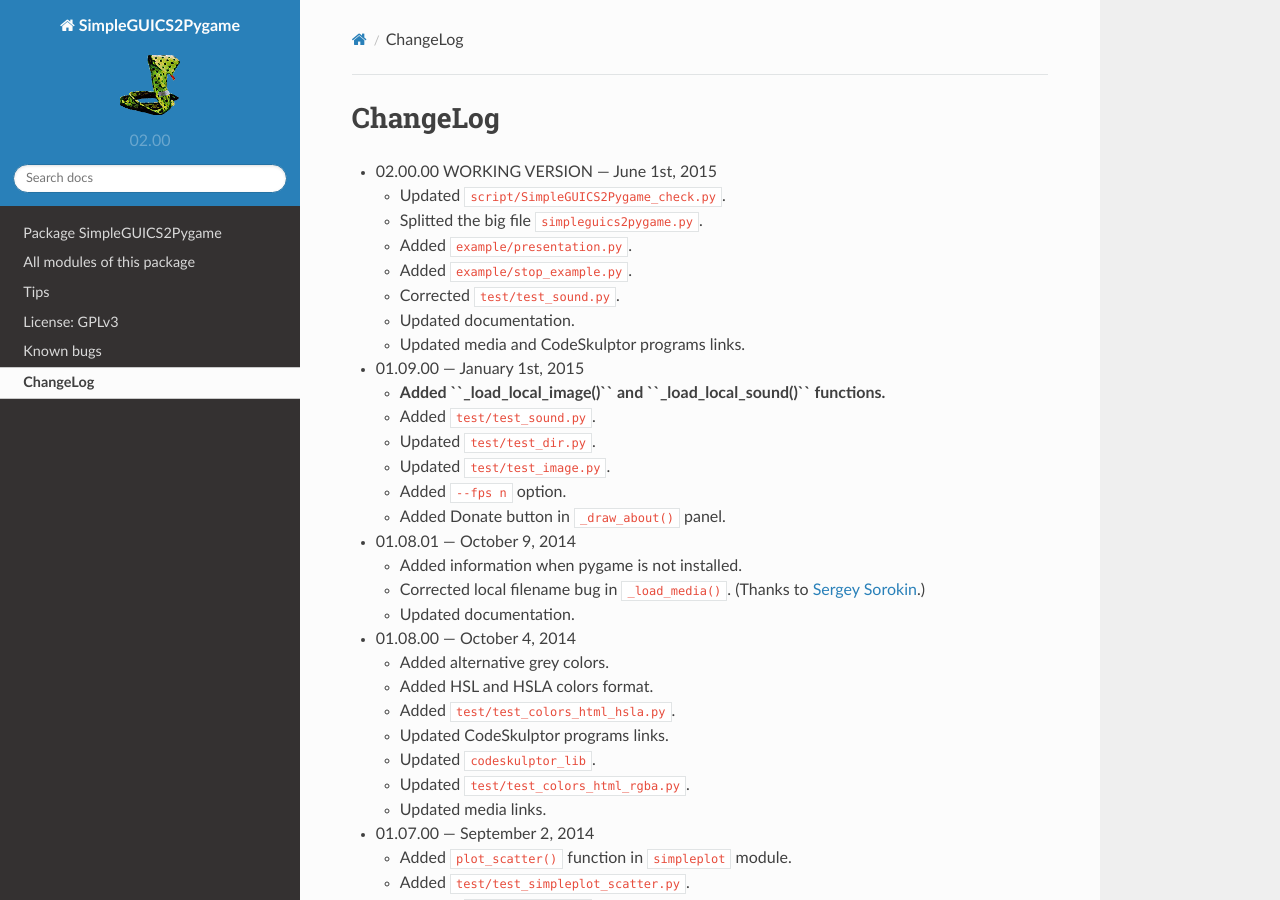
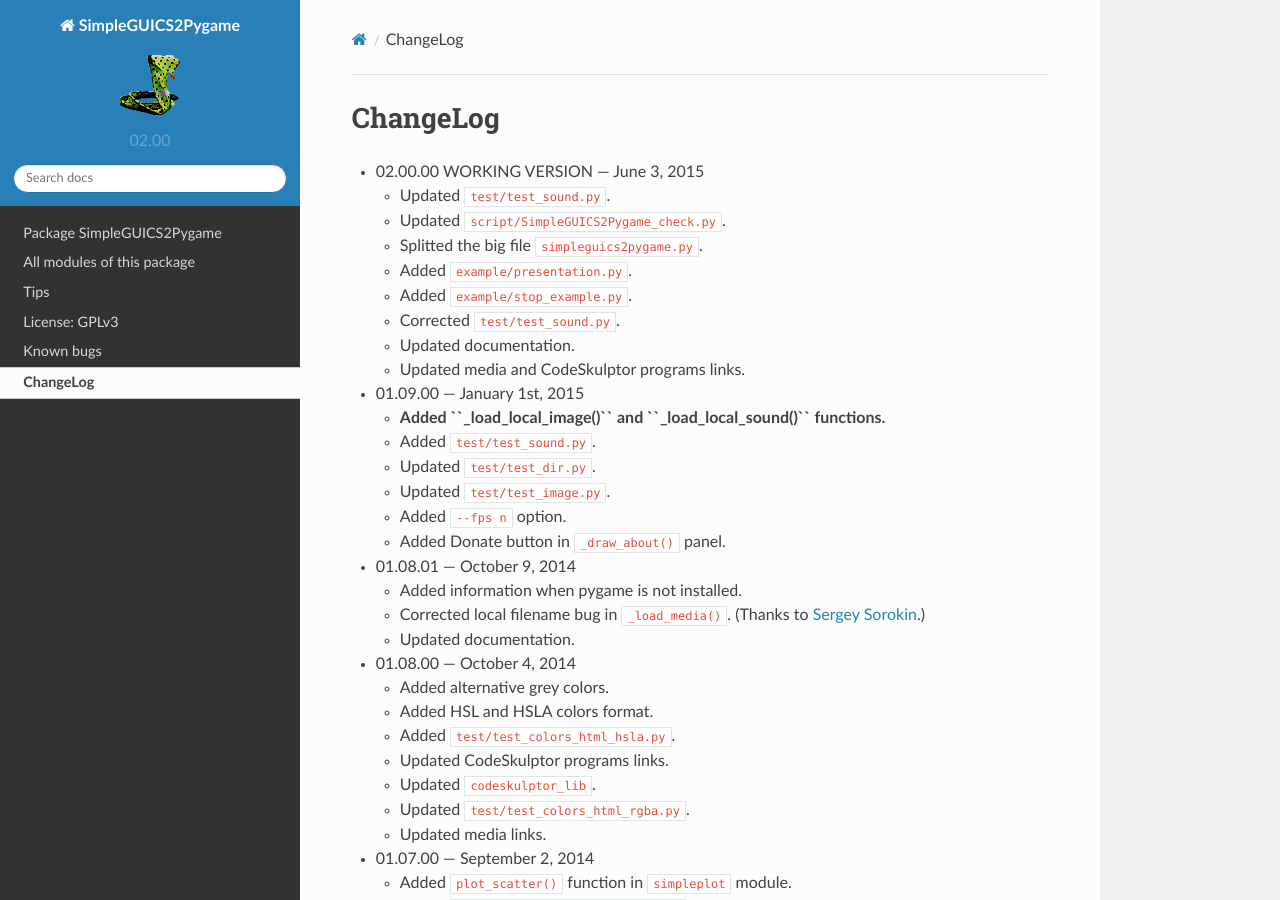
Before and after one commit to rhul-compsoc/SimpleGUICS2Pygame, a Sphinx documentation site: the page built from Sphinx/ChangeLog.rst, in a window 1280 px wide and 900 px high. Built offline with Sphinx 7.4.7 and the Read the Docs theme 2.0.0, drawn with Linux system fonts in a browser that asks for light colours.

Commit message:
Updated test/test_sound.py.

```diff
--- a/README.rst
+++ b/README.rst
@@ -176,7 +176,9 @@
 
 Changes
 =======
-* 02.00.00 WORKING VERSION --- June 1st, 2015
+* 02.00.00 WORKING VERSION --- June 3, 2015
+
+  - Updated ``test/test_sound.py``.
 
   - Updated ``script/SimpleGUICS2Pygame_check.py``.
 
--- a/Sphinx/ChangeLog.rst
+++ b/Sphinx/ChangeLog.rst
@@ -1,6 +1,8 @@
 ChangeLog
 =========
-* 02.00.00 WORKING VERSION --- June 1st, 2015
+* 02.00.00 WORKING VERSION --- June 3, 2015
+
+  - Updated ``test/test_sound.py``.
 
   - Updated ``script/SimpleGUICS2Pygame_check.py``.
 
--- a/Sphinx/_static/links/data/prog_links.txt
+++ b/Sphinx/_static/links/data/prog_links.txt
@@ -124,7 +124,7 @@
 http://www.codeskulptor.org/#user37_Ci47NMgGMw4NCOD.py
 test_simpleplot_scatter.py
 
-http://www.codeskulptor.org/#user39_ux9XmeQJmJ2aXlV.py
+http://www.codeskulptor.org/#user40_u9XFrLRkjARyjsA.py
 test_sound.py
 
 http://www.codeskulptor.org/#user27_VolKZi2DGiGHFzR.py
--- a/Sphinx/_static/links/data/prog_links_top.htm
+++ b/Sphinx/_static/links/data/prog_links_top.htm
@@ -4,7 +4,7 @@
     <meta http-equiv="Content-Type" content="text/html; charset=iso-8859-1">
 
     <meta name="date-creation-yyyymmdd" content="20130603">
-    <meta name="date-revision-yyyymmdd" content="20150531">
+    <meta name="date-revision-yyyymmdd" content="20150603">
 
     <title>Python programs running in CodeSkulptor</title>
     <link rel="shortcut icon" href="../favicon.ico">
--- a/Sphinx/_static/links/prog_links.htm
+++ b/Sphinx/_static/links/prog_links.htm
@@ -4,7 +4,7 @@
     <meta http-equiv="Content-Type" content="text/html; charset=iso-8859-1">
 
     <meta name="date-creation-yyyymmdd" content="20130603">
-    <meta name="date-revision-yyyymmdd" content="20150531">
+    <meta name="date-revision-yyyymmdd" content="20150603">
 
     <title>Python programs running in CodeSkulptor</title>
     <link rel="shortcut icon" href="../favicon.ico">
@@ -146,7 +146,7 @@
         <a class="info" href="http://www.codeskulptor.org/#user37_Ci47NMgGMw4NCOD.py" target="_blank">test_simpleplot_scatter.py</a>
       </li>
       <li class="prog">
-        <a class="info" href="http://www.codeskulptor.org/#user39_ux9XmeQJmJ2aXlV.py" target="_blank">test_sound.py</a>
+        <a class="info" href="http://www.codeskulptor.org/#user40_u9XFrLRkjARyjsA.py" target="_blank">test_sound.py</a>
       </li>
       <li class="prog">
         <a class="info" href="http://www.codeskulptor.org/#user27_VolKZi2DGiGHFzR.py" target="_blank">test_text.py</a>
```
Also changed, not shown: 1 other file.
